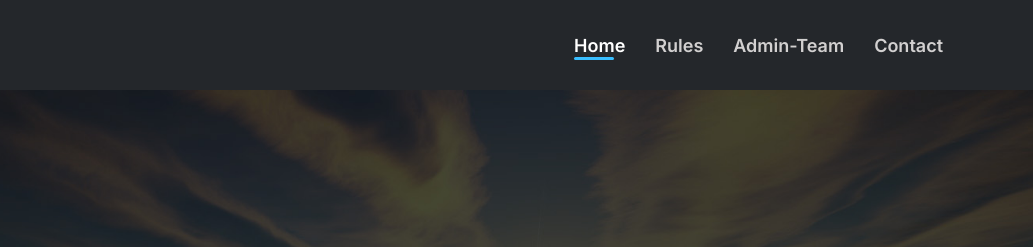
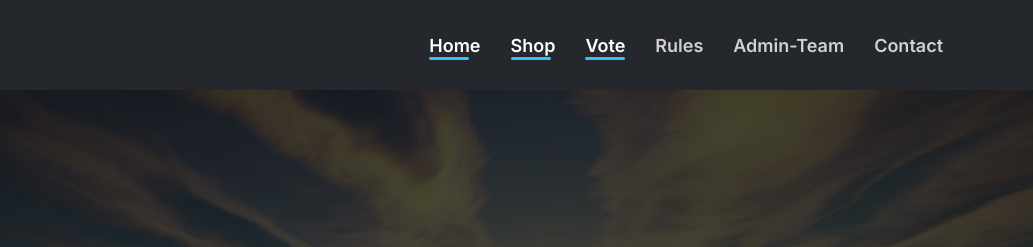
Before and after one commit to OdanCraft/odancraft.github.io, a plain HTML site: page index.html in a window 1280 px wide. Shown: the top 247 px of the page, 247-1280 px from the left. Drawn offline with Linux system fonts and the light colour scheme; no server answers; files whose address does not match are found by name.

Commit message:
Fixed more stuff for the template

```diff
--- a/index.html
+++ b/index.html
@@ -32,6 +32,8 @@
 
         <div class="links">
             <a href="#" class="link active">Home</a>
+            <a href="https://odancraft.craftingstore.net/" class="link active">Shop</a>
+            <a href="https://linktr.ee/OdanCraft" class="link active">Vote</a>
             <a href="rules.html" class="link">Rules</a>
             <a href="admin-team.html" class="link">Admin-Team</a>
             <a href="contact.html" class="link">Contact</a>
```
Also changed, not shown: admin-team.html (+2 -0 lines), contact.html (+2 -0 lines), rules.html (+2 -0 lines).
